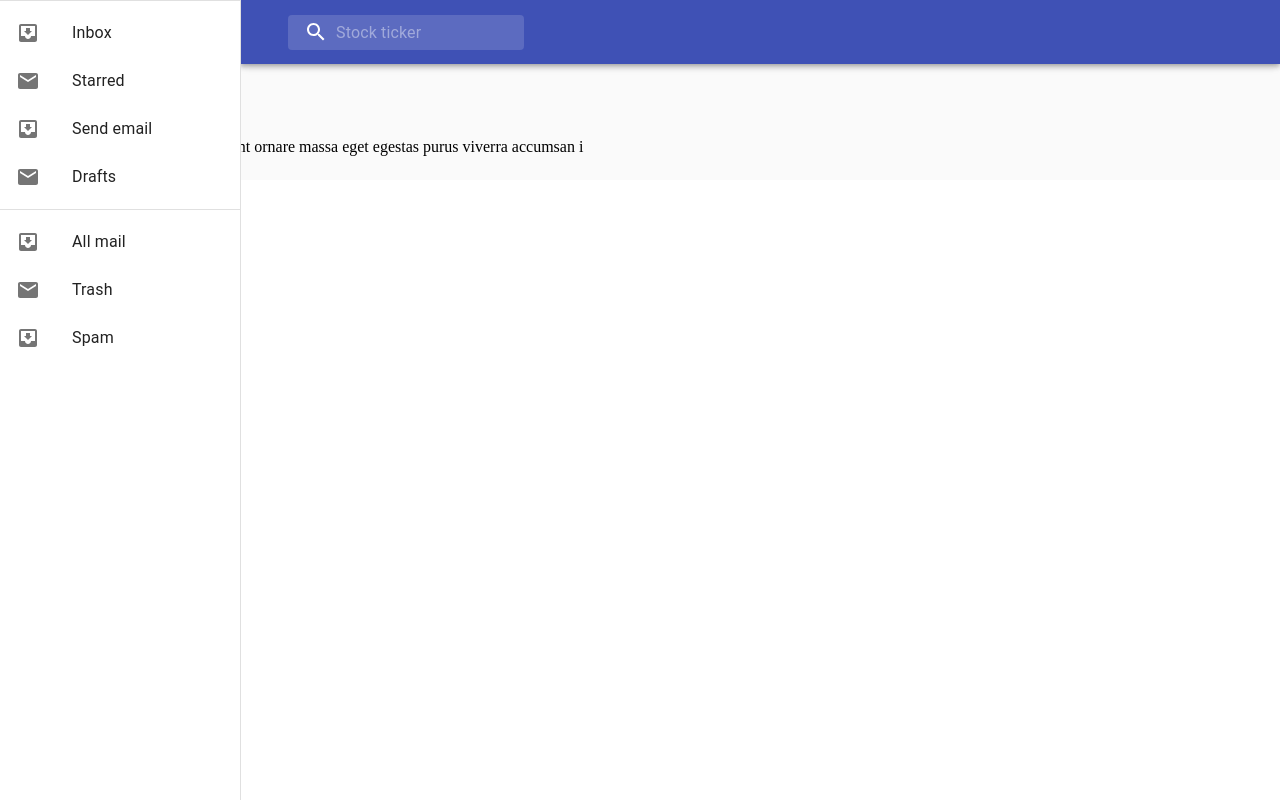
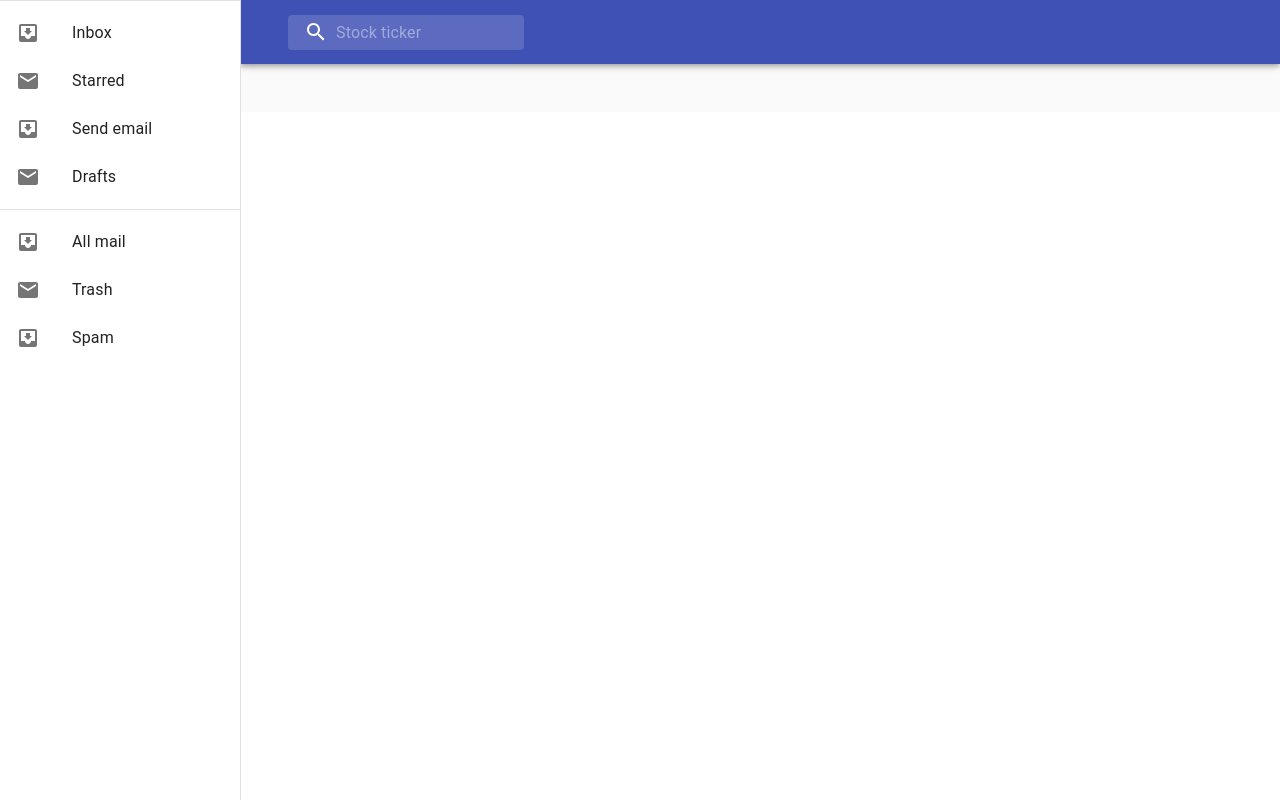
Before and after one commit to pang0103/stockmon, a React (Create React App) app in the folder client/: page / in a window 1280 px wide. Built offline with nearby package versions, Linux system fonts and the light colour scheme.

Commit message:
init commit

```diff
--- a/client/src/components/Dashboard/Dashboard.jsx
+++ b/client/src/components/Dashboard/Dashboard.jsx
@@ -7,6 +7,9 @@ import StockPrice from "../StockPrice/StockPrice";
 import { makeStyles } from "@material-ui/core/styles";
 
 const useStyles = makeStyles((theme) => ({
+  root: {
+    display: "flex",
+  },
   // necessary for content to be below app bar
   toolbar: theme.mixins.toolbar,
   content: {
@@ -27,16 +30,12 @@ export default function Dashboard(props) {
   const classes = useStyles();
 
   return (
-    <div>
+    <div className={classes.root}>
       <Sidebar />
       <Appbar ticker={setTicker} />
       <main className={classes.content}>
         <div className={classes.toolbar} />
-        <div>
-          <p>asd</p>
-        </div>
-        sed vulputate odio. Morbi tincidunt ornare massa eget egestas purus
-        viverra accumsan i
+        <StockPrice ticker={stockticker} />
       </main>
       {/* <StockPrice ticker={stockticker} /> */}
     </div>
--- a/client/src/components/Sidebar/Sidebar.jsx
+++ b/client/src/components/Sidebar/Sidebar.jsx
@@ -18,9 +18,6 @@ import { makeStyles, useTheme } from "@material-ui/core/styles";
 const drawerWidth = 240;
 
 const useStyles = makeStyles((theme) => ({
-  root: {
-    display: "flex",
-  },
   appBar: {
     width: `calc(100% - ${drawerWidth}px)`,
     marginLeft: drawerWidth,
```
